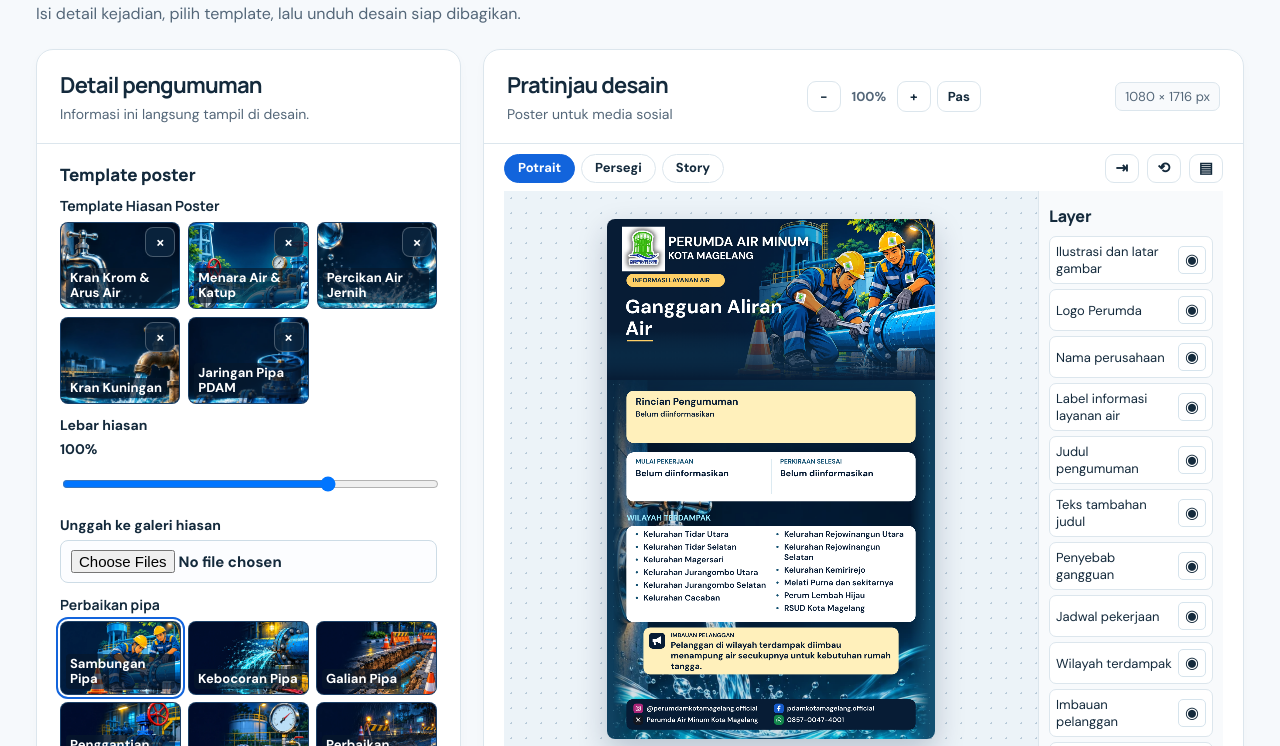
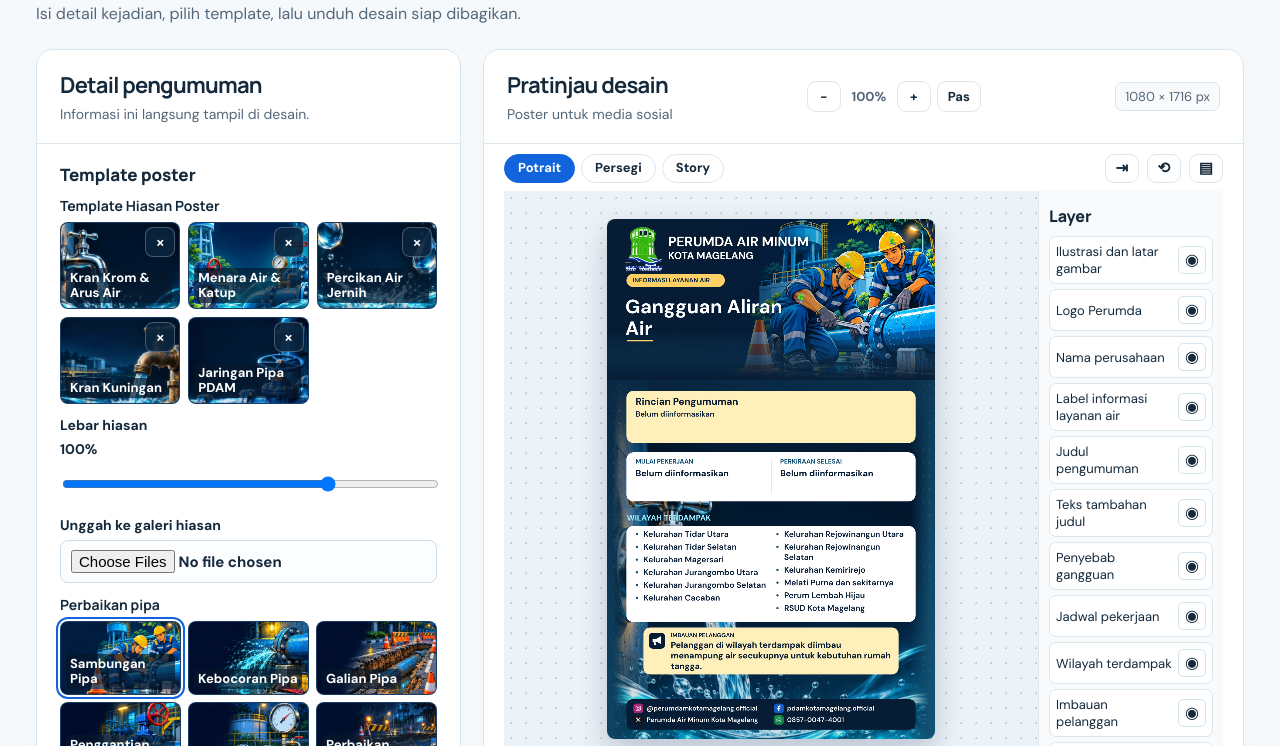
Before and after one commit to DanangBril404/pengumumanpdam, a plain HTML site: page index.html in a window 1280 px wide. Shown: the part 186-932 px from the top of the page. Drawn offline with Linux system fonts and the light colour scheme.

Commit message:
Logo: latar putih dibuang dari file Master (artwork utuh), aset dipertajam 3x

```diff
--- a/app.js
+++ b/app.js
@@ -977,7 +977,7 @@ document.querySelector('#clear-areas').addEventListener('click', () => {
 })
 
 /* Logo instansi bersifat paten: berkas logo-perumda.png di server, tanpa menu unggah. */
-const LOGO_PATH = 'logo-perumda.jpg'
+const LOGO_PATH = 'logo-instansi.png?v=20261124k'
 
 function setLogo(image) {
   logo = image
@@ -1836,7 +1836,7 @@ if (customTemplates.some(entry => entry.id === storedTemplate)) selectCustom(sto
 /* Logo paten selalu dipakai; kunci logo lama di browser dibersihkan agar tidak menimpa. */
 storeLocal('kabar-air-logo', null)
 function loadFixedLogo(attempt = 0) {
-  decodeImage(LOGO_PATH + (attempt ? '?retry=' + attempt : '')).then(image => setLogo(image))
+  decodeImage(LOGO_PATH + (attempt ? '&retry=' + attempt : '')).then(image => setLogo(image))
     .catch(() => { if (attempt < 2) setTimeout(() => loadFixedLogo(attempt + 1), 1200) })
 }
 loadFixedLogo()
--- a/index.html
+++ b/index.html
@@ -139,4 +139,4 @@
 <footer id="status" role="status">Data awal adalah contoh. Periksa penyebab, jadwal, dan wilayah terdampak sebelum dibagikan.</footer>
 </main>
 <div class="font-menu" id="font-menu" role="menu" aria-label="Pilih font" hidden></div>
-<script src="backgrounds.js?v=20261124d"></script><script src="social-icons.js?v=20261124d"></script><script src="repair.js?v=20261124d"></script><script src="decorations.js?v=20261124d"></script><script src="app.js?v=20261124h"></script></body></html>
+<script src="backgrounds.js?v=20261124d"></script><script src="social-icons.js?v=20261124d"></script><script src="repair.js?v=20261124d"></script><script src="decorations.js?v=20261124d"></script><script src="app.js?v=20261124k"></script></body></html>
```
Also changed, not shown: logo-instansi.png (added).
